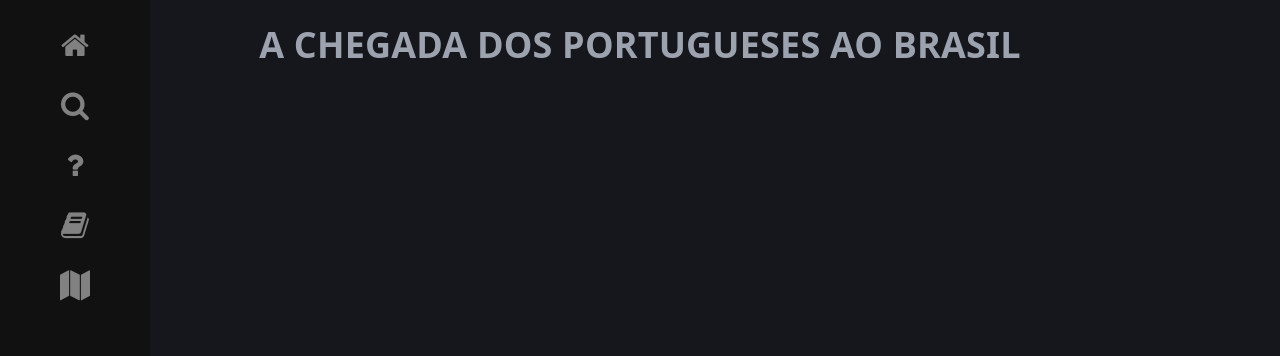
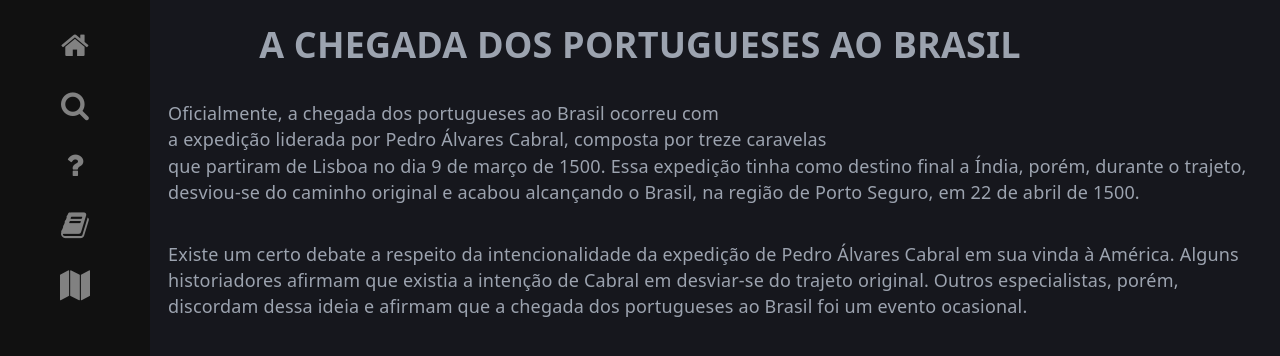
Before and after one commit to maju2107/SiteHistoriando, a React (Vite) app in the folder site/: page /chegadaPortuguesesBrasil in a window 1280 px wide. Shown: the top 356 px of the page. Built offline with nearby package versions, Linux system fonts and the light colour scheme.

Commit message:
[update] Organização + adição de textos

```diff
--- a/site/src/App.jsx
+++ b/site/src/App.jsx
@@ -1,7 +1,7 @@
 import React from 'react';
 import { BrowserRouter, Routes, Route } from "react-router-dom";
-import './App.css';
-import SideNavigationBar from './SideNavigationBar';
+import './css/App.css';
+import SideNavigationBar from './components/SideNavigationBar';
 import PageChegadaPortugueses from './pages/PageChegadaPortugueses';
 import Home from './pages/Home';
 
--- a/site/src/SideNavigationBar.jsx
+++ b/site/src/components/SideNavigationBar.jsx
@@ -1,7 +1,6 @@
 import React from 'react';
-import './SideNavigationBar.css';
+import '../css/SideNavigationBar.css';
 import { Link } from 'react-router-dom';
-
 
 
 function SideNavigationBar() {
@@ -22,7 +21,6 @@ function SideNavigationBar() {
         </div>
 
 
-
         </>
     )
 
--- /dev/null
+++ b/site/src/css/Home.css
@@ -0,0 +1,49 @@
+.column {
+    float: left;
+    width: 15%;
+    height:150%;
+    background-color: #d1cfcf;
+    margin-right: 20px;
+    border-radius: 10px;
+    align-items: center;
+
+}
+
+#title {
+    color: #19063a;
+}
+
+#banner {
+    background-color: #d1cfcf;
+    width: 99%;
+    height:180%;
+    border-radius: 10px;
+}
+
+.row {
+    margin-left: 150px;
+    height: 100px;
+    margin-bottom: 150px;
+}
+
+.row :after {
+    content: "";
+    display: table;
+    clear: both;
+}
+
+
+#main {
+    transition: margin-left .5s;
+    padding: 16px;
+    position: relative;
+}
+
+@media screen and (max-height: 450px) {
+    .column {
+        width: 100%;
+        display: block;
+        margin-bottom: 20px;
+
+    }
+}
--- /dev/null
+++ b/site/src/css/PageChegadaPortugueses.css
@@ -0,0 +1,5 @@
+.paragraph {
+
+    text-align: left;
+    margin-left: 160px;
+}
--- a/site/src/SideNavigationBar.css
+++ b/site/src/css/SideNavigationBar.css
@@ -34,55 +34,8 @@
     cursor: pointer;
 }
 
-.column {
-    float: left;
-    width: 15%;
-    height:150%;
-    background-color: #d1cfcf;
-    margin-right: 20px;
-    border-radius: 10px;
-    align-items: center;
-
-}
-
-#title {
-    color: #19063a;
-}
-
-#banner {
-    background-color: #d1cfcf;
-    width: 99%;
-    height:180%;
-    border-radius: 10px;
-}
-
-.row {
-    margin-left: 150px;
-    height: 100px;
-    margin-bottom: 150px;
-}
-
-.row :after {
-    content: "";
-    display: table;
-    clear: both;
-}
-
-
-#main {
-    transition: margin-left .5s;
-    padding: 16px;
-    position: relative;
-}
 
 @media screen and (max-height: 450px) {
     .sidenav {padding-top: 15px;}
     .sidenav a {font-size: 18px;}
-
-    .column {
-        width: 100%;
-        display: block;
-        margin-bottom: 20px;
-
-    }
 }
--- a/site/src/main.jsx
+++ b/site/src/main.jsx
@@ -1,6 +1,6 @@
 import { StrictMode } from 'react';
 import { createRoot } from 'react-dom/client';
-import './index.css';
+import './css/index.css';
 import App from './App.jsx';
 import { BrowserRouter } from "react-router-dom";
 
--- a/site/src/pages/Home.jsx
+++ b/site/src/pages/Home.jsx
@@ -1,6 +1,7 @@
 import React from 'react';
-import SideNavigationBar from '../SideNavigationBar';
+import SideNavigationBar from '../components/SideNavigationBar.jsx';
 import { Link } from 'react-router-dom';
+import '../css/Home.css'
 
 function Home() {
 
--- a/site/src/pages/PageChegadaPortugueses.jsx
+++ b/site/src/pages/PageChegadaPortugueses.jsx
@@ -1,9 +1,20 @@
 import React from 'react';
+import '../css/PageChegadaPortugueses.css';
 
 function PageChegadaPortugueses() {
 
     return (
+        <>
         <h1> A CHEGADA DOS PORTUGUESES AO BRASIL </h1>
+
+        <div className='paragraph'>
+            <p> Oficialmente, a chegada dos  portugueses ao Brasil ocorreu com <br></br>a expedição liderada por Pedro Álvares Cabral, composta por treze caravelas <br></br>que partiram de Lisboa no dia 9 de março de 1500. Essa expedição tinha como destino final a Índia, porém, durante o trajeto, desviou-se do caminho original e acabou alcançando o Brasil, na região de Porto Seguro, em 22 de abril de 1500. </p>
+        </div>
+
+        <div className='paragraph'>
+            <p>Existe um certo debate a respeito da intencionalidade da expedição de Pedro Álvares Cabral em sua vinda à América. Alguns historiadores afirmam que existia a intenção de Cabral em desviar-se do trajeto original. Outros especialistas, porém, discordam dessa ideia e afirmam que a chegada dos portugueses ao Brasil foi um evento ocasional.</p>
+        </div>
+        </>
     )
 }
 
```
Also changed, not shown: site/src/css/App.css (renamed from site/src/App.css), site/src/css/index.css (renamed from site/src/index.css), 1 other file (tests, documents, lock files or other folders).
